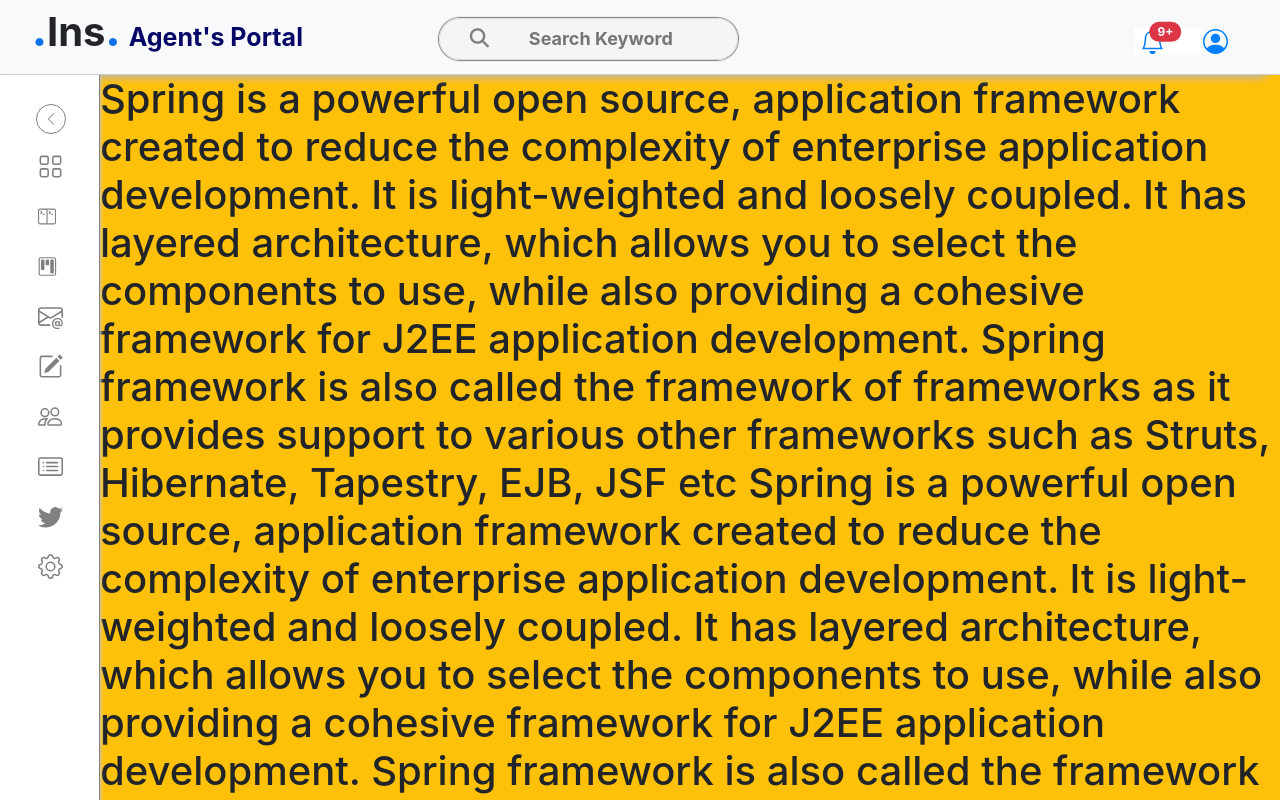
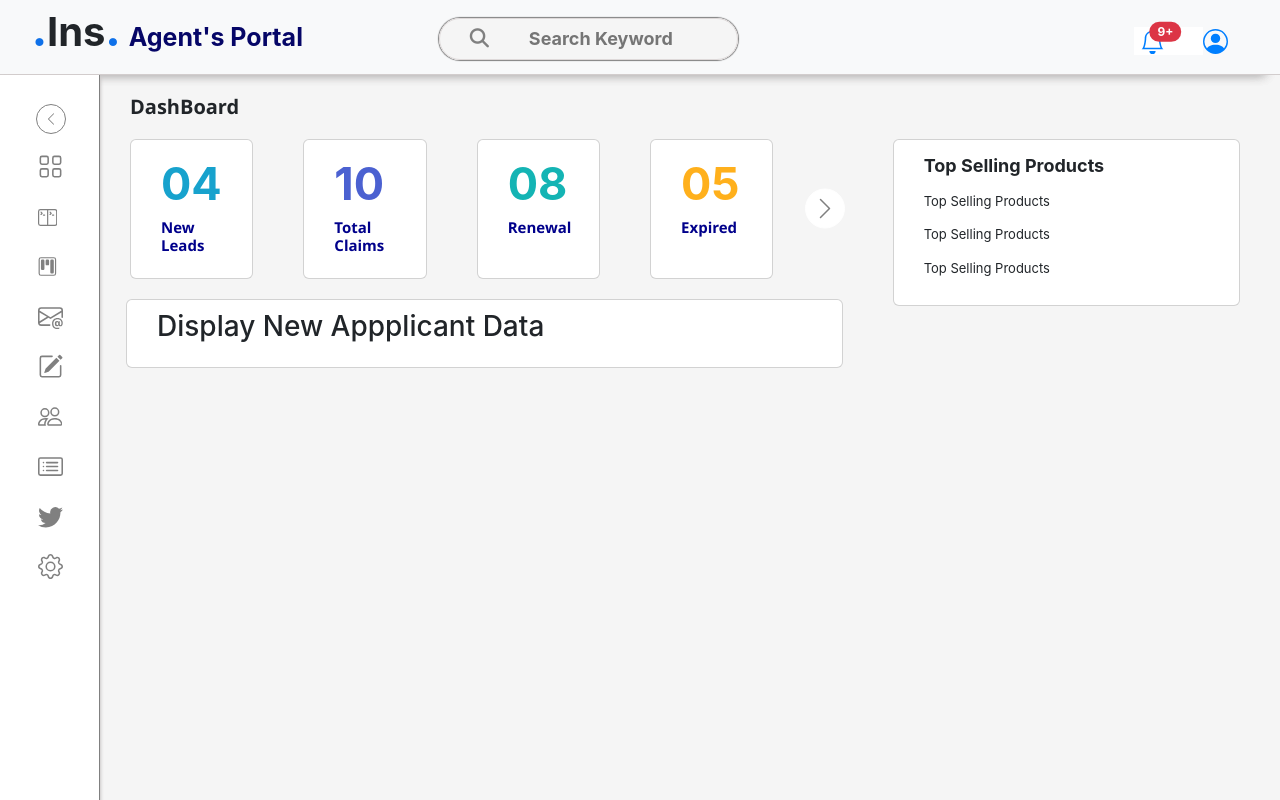
Before and after one commit to sridharshree303/insuranceapp, a React (Create React App) app: page / in a window 1280 px wide. Shown: the top 800 px of the page. Built offline with nearby package versions, Linux system fonts and the light colour scheme.

Commit message:
commit#3

```diff
--- a/src/App.css
+++ b/src/App.css
@@ -55,13 +55,14 @@ body {
 }
 
 
-.sizingTwo{
+.mainData{
   width: 100%;
   height: 100%;
   z-index: 1;
   /* max-width: 100%; */
   margin-top: 75px;
   padding-left: 100px;
+  background-color: white;
 }
 
 .float{
@@ -138,9 +139,19 @@ ol li button:hover {
   height: 25px;
 }
 
+.bi-terminal-split{
+  width: 27px;
+  height: 27px;
+}
+
+.bi-kanban{
+  width: 25px;
+  height: 25px;
+}
+
 .bi:hover{
   background-color: transparent;
-  fill: blue;
+  fill: #1da1f2;
   width: 28px;
   height: 28px;
   transition: 0.2s;
@@ -156,11 +167,12 @@ ol li button:hover {
 }
 
 .bi-chevron-left:hover{
-  width: 35px;
-  height: 35px;
+  width: 40px;
+  height: 40px;
   box-shadow: 0 0 5px grey;
   transition: 0.3s;
-  border: 1px solid blue;
+  background-color: white;
+  border: 1px solid grey;
 }
 
 .hide{
@@ -184,6 +196,4 @@ ol li label #arrow{
   padding-right: 30px;
 }
 
-
-
 /* -----------Hide scrollbar--------------- */
--- a/src/App.js
+++ b/src/App.js
@@ -1,5 +1,7 @@
 import './App.css';
+import DashBoard from './components/DashBoard';
 import Header from './components/Header';
+import ProductCatalogue from './components/ProductCatalogue';
 
 function App() {
   return (
@@ -10,7 +12,7 @@ function App() {
 
 
       <div className='float'>
-        <div>
+        <div className=''>
           <input type="checkbox" id="check" name='check' className="hide" />
           <div className='dashboard shadowRight' id='dashboard' >
             <ol>
@@ -21,7 +23,7 @@ function App() {
               </label>
               </li>
               <li><button href="/">
-                <svg xmlns="http://www.w3.org/2000/svg" width="20" height="20" fill="grey" className="bi bi-grid" viewBox="0 0 16 16">
+                <svg xmlns="http://www.w3.org/2000/svg" width="25" height="25" fill="grey" className="bi bi-grid" viewBox="0 0 16 16">
                   <path d="M1 2.5A1.5 1.5 0 0 1 2.5 1h3A1.5 1.5 0 0 1 7 2.5v3A1.5 1.5 0 0 1 5.5 7h-3A1.5 1.5 0 0 1 1 5.5v-3zM2.5 2a.5.5 0 0 0-.5.5v3a.5.5 0 0 0 .5.5h3a.5.5 0 0 0 .5-.5v-3a.5.5 0 0 0-.5-.5h-3zm6.5.5A1.5 1.5 0 0 1 10.5 1h3A1.5 1.5 0 0 1 15 2.5v3A1.5 1.5 0 0 1 13.5 7h-3A1.5 1.5 0 0 1 9 5.5v-3zm1.5-.5a.5.5 0 0 0-.5.5v3a.5.5 0 0 0 .5.5h3a.5.5 0 0 0 .5-.5v-3a.5.5 0 0 0-.5-.5h-3zM1 10.5A1.5 1.5 0 0 1 2.5 9h3A1.5 1.5 0 0 1 7 10.5v3A1.5 1.5 0 0 1 5.5 15h-3A1.5 1.5 0 0 1 1 13.5v-3zm1.5-.5a.5.5 0 0 0-.5.5v3a.5.5 0 0 0 .5.5h3a.5.5 0 0 0 .5-.5v-3a.5.5 0 0 0-.5-.5h-3zm6.5.5A1.5 1.5 0 0 1 10.5 9h3a1.5 1.5 0 0 1 1.5 1.5v3a1.5 1.5 0 0 1-1.5 1.5h-3A1.5 1.5 0 0 1 9 13.5v-3zm1.5-.5a.5.5 0 0 0-.5.5v3a.5.5 0 0 0 .5.5h3a.5.5 0 0 0 .5-.5v-3a.5.5 0 0 0-.5-.5h-3z" />
                 </svg>
                 <p>DashBoard</p></button></li>
@@ -72,21 +74,9 @@ function App() {
           </div>
         </div>
       </div>
-      <div className='sizingTwo bg-warning'>
-        <h1 >
-          Spring is a powerful open source, application framework created to reduce the complexity of enterprise application development.
-          It is light-weighted and loosely coupled.
-          It has layered architecture, which allows you to select the components to use, while also providing a cohesive framework for J2EE application development.
-          Spring framework is also called the framework of frameworks as it provides support to various other frameworks such as Struts, Hibernate, Tapestry, EJB, JSF etc
-          Spring is a powerful open source, application framework created to reduce the complexity of enterprise application development.
-          It is light-weighted and loosely coupled.
-          It has layered architecture, which allows you to select the components to use, while also providing a cohesive framework for J2EE application development.
-          Spring framework is also called the framework of frameworks as it provides support to various other frameworks such as Struts, Hibernate, Tapestry, EJB, JSF etc
-          Spring is a powerful open source, application framework created to reduce the complexity of enterprise application development.
-          It is light-weighted and loosely coupled.
-          It has layered architecture, which allows you to select the components to use, while also providing a cohesive framework for J2EE application development.
-          Spring framework is also called the framework of frameworks as it provides support to various other frameworks such as Struts, Hibernate, Tapestry, EJB, JSF etc
-        </h1>
+      <div className='mainData'>
+          <DashBoard/>
+          {/* <ProductCatalogue/> */}
       </div>
     </div>
 
--- /dev/null
+++ b/src/components/DashBoard.css
@@ -0,0 +1,89 @@
+.dashContent{
+    background-color: whitesmoke;
+    padding: 10px 20px 10px 10px ;
+}
+
+.pageHeader{
+    margin: 10px 0px 0px 20px ;
+    font-size: 20px;
+    font-weight: bold;
+    font-family: 'Segoe UI', Tahoma, Geneva, Verdana, sans-serif;
+}
+
+.sizing{
+    margin: 20px 30px 0px 20px;
+    text-align: left;
+    padding-left: 30px;
+    padding-top: 10px;
+}
+
+#count1{
+    font-weight: bold;
+    font-size: 45px;
+    color: #17a2cd;
+}
+
+#count2{
+    font-weight: bold;
+    font-size: 45px;
+    color: #4B61D1;
+}
+
+#count3{
+    font-weight: bold;
+    font-size: 45px;
+    color: rgb(20, 180, 180);
+}
+
+#count4{
+    font-weight: bold;
+    font-size: 45px;
+    color: rgba(255, 166, 0, 0.89);
+}
+
+#countName{
+    font-weight: bold;
+    color: darkblue;
+    font-size: 15px;
+    font-family: 'Segoe UI', Tahoma, Geneva, Verdana, sans-serif;
+}
+
+.rotate180{
+    transform: rotate(180deg);
+    padding: 50px 0px 50px 0px;
+    width: 30px;
+}
+
+#arrowTwo{
+    top: 25px;
+}
+
+
+.arrowtwo{
+    background-color: white;
+    border: 1px solid white;
+    width: 40px;
+    height: 40px;
+}
+
+.sellHeader{
+    margin-top: 5px;
+    font-size: 18px;
+    font-weight: bold;
+}
+
+.sellPrd{
+    margin: 7px 0px;
+    font-size: 13px;
+}
+
+.sellBottom{
+    padding-bottom: 20px;
+}
+
+.sizing2{
+    margin: 20px 20px 0px 0px;
+    text-align: left;
+    padding-left: 30px;
+    padding-top: 10px;
+}
--- /dev/null
+++ b/src/components/DashBoard.js
@@ -0,0 +1,57 @@
+import React from 'react';
+import './DashBoard.css';
+
+const DashBoard = () => {
+    return (
+        <div className='row dashContent'>
+
+            <h6 className='col-12 pageHeader'>DashBoard</h6>
+            <div className='col-8'>
+                {/* ------- statics cards ---------- */}
+                <div className='row '>
+                    <div className='col-11 float'>
+                        <div className='sizing card card-body col-2 '>
+                            <span id='count1'>04
+                                <h6 id="countName">New Leads</h6></span>
+                        </div>
+                        <div className='sizing card card-body col-2 '>
+                            <span id='count2'>10
+                                <h6 id="countName">Total Claims</h6></span>
+                        </div>
+                        <div className='sizing card card-body col-2 '>
+                            <span id='count3'> 08
+                                <h6 id="countName">Renewal</h6></span>
+                        </div>
+                        <div className='sizing card card-body col-2 '>
+                            <span id='count4'> 05
+                                <h6 id="countName">Expired</h6></span>
+                        </div>
+                    </div>
+                    <div className='col-1 rotate180' id='arrowTwo'>
+                        <svg xmlns="http://www.w3.org/2000/svg" width="20" height="20" fill="grey" className="bi bi-chevron-left arrowtwo" viewBox="0 0 16 16">
+                            <path fill-rule="evenodd" d="M11.354 1.646a.5.5 0 0 1 0 .708L5.707 8l5.647 5.646a.5.5 0 0 1-.708.708l-6-6a.5.5 0 0 1 0-.708l6-6a.5.5 0 0 1 .708 0z" />
+                        </svg>
+                    </div>
+                </div>
+
+                {/* ---------------View new Applicants-------------------- */}
+                <div className='row px-2'>
+                    <div className='sizing card card-body'>
+                            <h3>Display New Appplicant Data</h3>
+                    </div>
+                </div>
+            </div>
+            <div className='col-4'>
+                <div className='sizing2 card sellBottom'>
+                    <h6 className="sellHeader">Top Selling Products</h6>
+                    <p className='sellPrd'>Top Selling Products</p>
+                    <p className='sellPrd'>Top Selling Products</p>
+                    <p className='sellPrd'>Top Selling Products</p>
+                </div>
+            </div>
+        </div >
+
+    )
+}
+
+export default DashBoard;
--- a/src/components/Header.css
+++ b/src/components/Header.css
@@ -65,6 +65,7 @@
   .rightN{
     margin: 10px 20px;
     padding-bottom: 10px;
+
   }
 
   .rightN svg{
--- /dev/null
+++ b/src/components/ProductCatalogue.js
@@ -0,0 +1,11 @@
+import React from 'react'
+
+const ProductCatalogue = () => {
+  return (
+    <div>
+        <h1>ProductCatalogue Component</h1>
+    </div>
+  )
+}
+
+export default ProductCatalogue;
```
